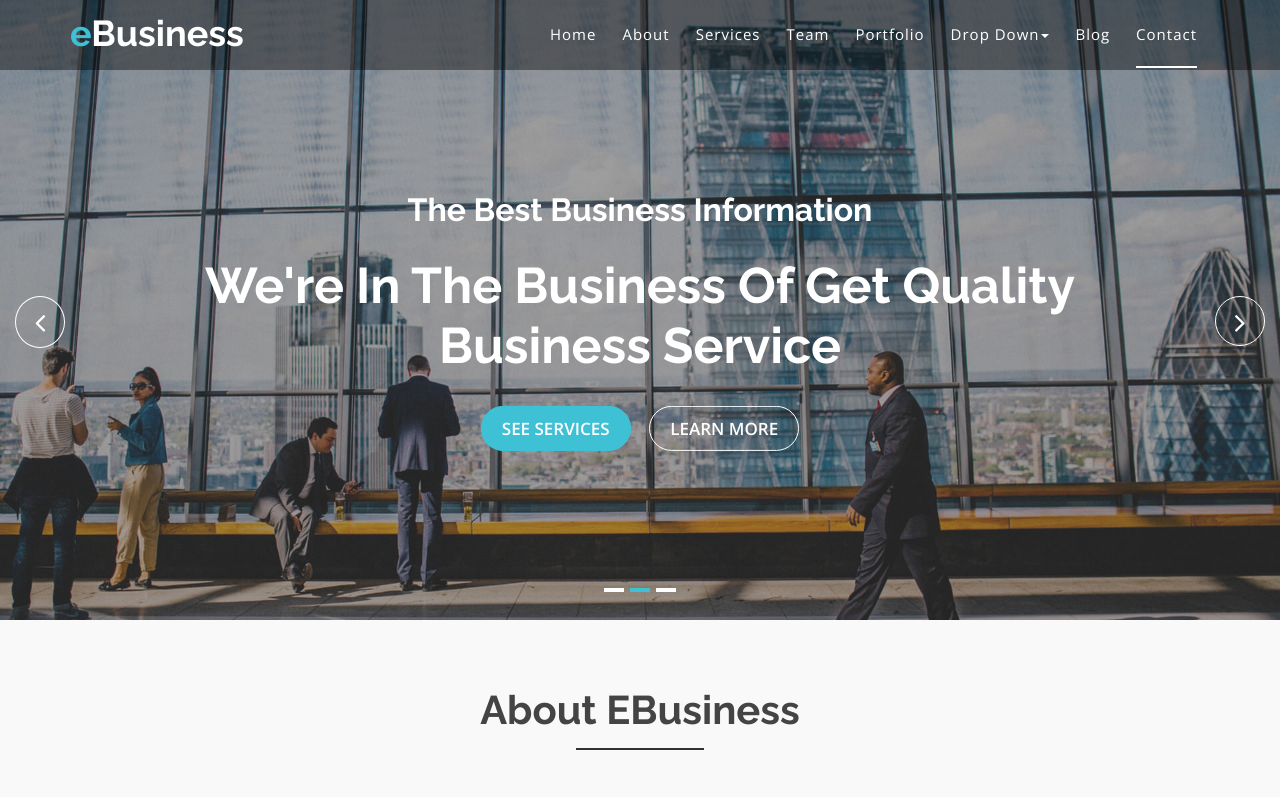
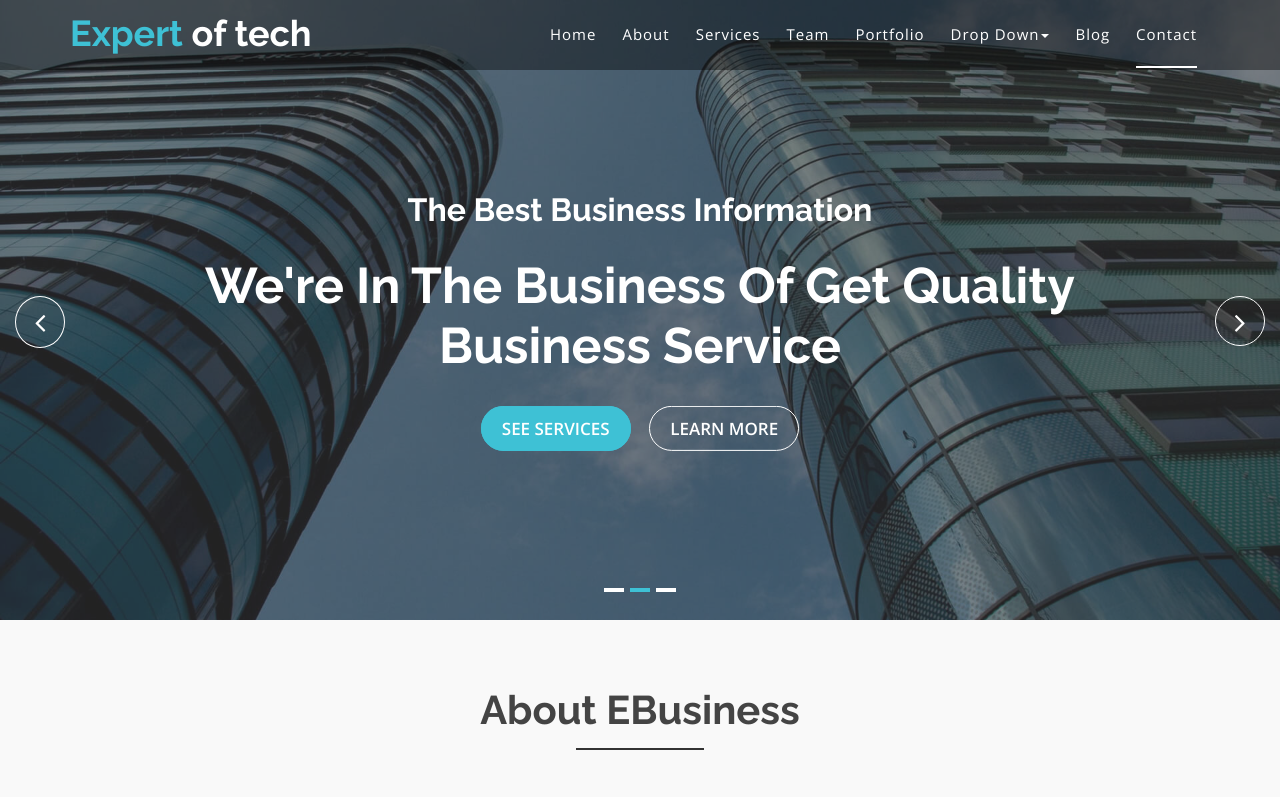
Before and after one commit to MRKWEBANE/myprofile.github.io, a plain HTML site: page index.html in a window 1280 px wide. Shown: the top 797 px of the page. Drawn offline with nearby package versions, Linux system fonts and the light colour scheme.

Commit message:
Update index.html

```diff
--- a/index.html
+++ b/index.html
@@ -2,7 +2,7 @@
 <html lang="en">
 <head>
   <meta charset="utf-8">
-  <title>eBusiness Bootstrap Template</title>
+  <title>Expert of tech</title>
   <meta content="width=device-width, initial-scale=1.0" name="viewport">
   <meta content="" name="keywords">
   <meta content="" name="description">
@@ -65,7 +65,7 @@
 									</button>
                 <!-- Brand -->
                 <a class="navbar-brand page-scroll sticky-logo" href="index.html">
-                  <h1><span>e</span>Business</h1>
+                  <h1><span>Expert </span> of tech</h1>
                   <!-- Uncomment below if you prefer to use an image logo -->
                   <!-- <img src="img/logo.png" alt="" title=""> -->
 								</a>
@@ -74,7 +74,7 @@
               <div class="collapse navbar-collapse main-menu bs-example-navbar-collapse-1" id="navbar-example">
                 <ul class="nav navbar-nav navbar-right">
                   <li class="active">
-                    <a class="page-scroll" href="#home">Home</a>
+                    <a class="page-scroll" href="index.html">Home</a>
                   </li>
                   <li>
                     <a class="page-scroll" href="#about">About</a>
@@ -120,7 +120,7 @@
     <div class="bend niceties preview-2">
       <div id="ensign-nivoslider" class="slides">
         <img src="img/slider/slider1.jpg" alt="" title="#slider-direction-1" />
-        <img src="img/slider/slider2.jpg" alt="" title="#slider-direction-2" />
+        <img src="img/slider/slider3.jpg" alt="" title="#slider-direction-2" />
         <img src="img/slider/slider3.jpg" alt="" title="#slider-direction-3" />
       </div>
 
```
